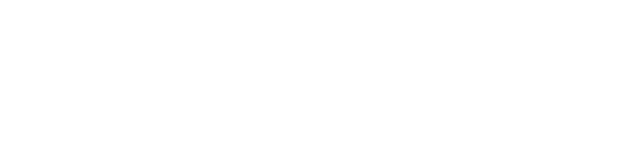
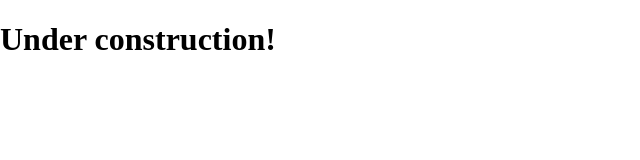
Before and after one commit to N0b0dy3ls3/PortfolioHTML, a plain HTML site: page index.html in a window 1280 px wide. Shown: the whole page, without its empty margins (0-640 px from the left). Drawn offline with nearby package versions, Linux system fonts and the light colour scheme.

Commit message:
Update index.html

```diff
--- a/index.html
+++ b/index.html
@@ -12,6 +12,7 @@
 <body>
     <!-- A js fájlban lévő matrix effekthez ha kell, vissza kommentelni: <canvas id=q></canvas>  -->
     <main>
+        <h1><b>Under construction!</b></h1>
     <!--Fekete háttér. Ilyen mátrixos 0-ák és 1-esek-->
     <div class="felsoResz">
         <!--A felső részbe szánok egy fényképes pár mondatot magamról-->
```
